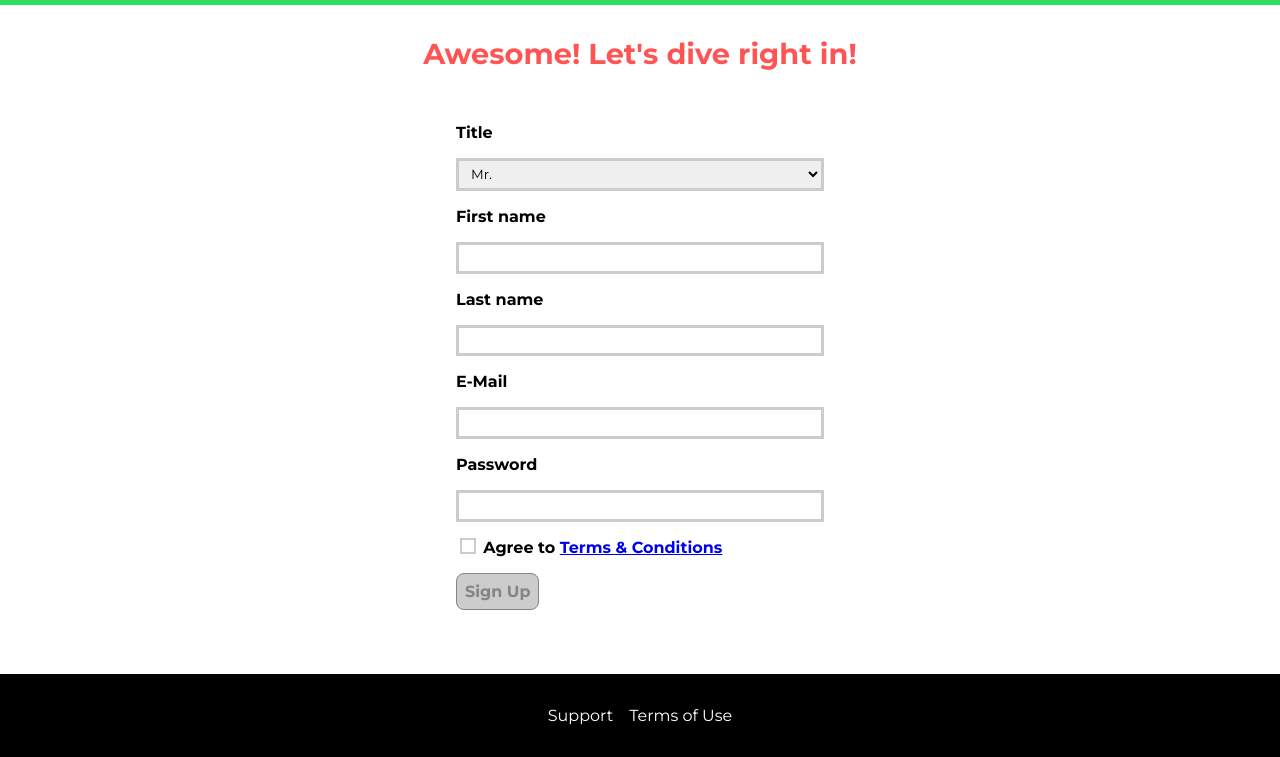
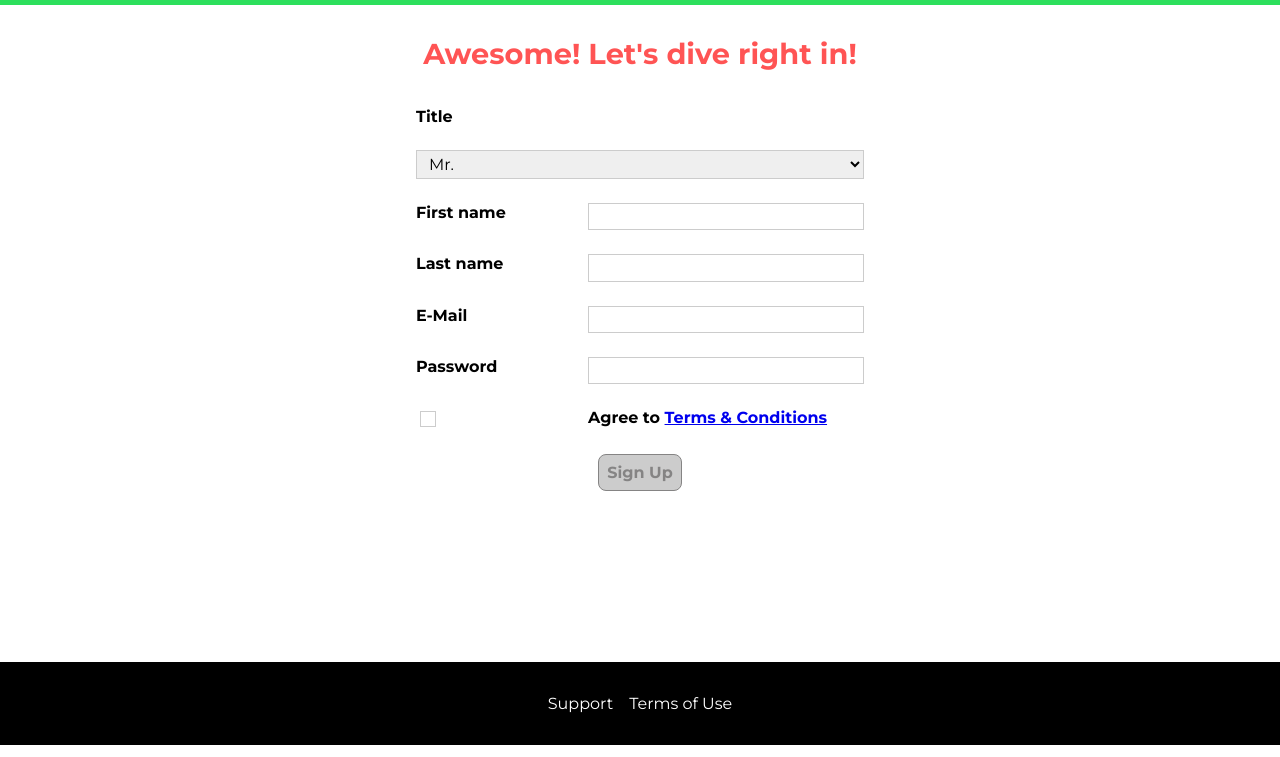
Before and after one commit to Aman50/css-complete-guide, a plain HTML site: page start-hosting/index.html in a window 1280 px wide. Shown: the part 55-812 px from the top of the page. Drawn offline with Linux system fonts and the light colour scheme.

Commit message:
Added grid, transitions and animations

```diff
--- a/main.css
+++ b/main.css
@@ -154,7 +154,9 @@
 }
 .modal {
     position: fixed;
-    display: none;
+    opacity: 0;
+    transform: translateY(-2rem);
+    transition: opacity 500ms ease-out, transform 500ms ease-out;
     z-index: 200;
     top: 20%;
     left: 30%;
--- a/shared.css
+++ b/shared.css
@@ -1,25 +1,45 @@
+:root {
+    --dark-green: #0e4f1f;
+    --gray: #858484;
+
+}
+
 * {
     box-sizing: border-box;
+}
+
+html {
+    height: 100%;
 }
 
 body {
     font-family: 'Montserrat', sans-serif;
     margin: 0;
+    height: 100%;
+    font-family: "Montserrat", sans-serif;
+    margin: 0;
+    display: grid;
+    grid-template-rows: 3.5rem auto fit-content(8rem);
+    grid-template-areas:
+    "header"
+    "main"
+    "footer";
 }
 
 main {
-    margin-top: 3.5rem;
-    min-height: calc(100vh - 3.5rem - 5.3rem - 3rem);
+    grid-area: main;
 }
 
 .backdrop {
     position: fixed;
+    transition: opacity 500ms ease-out, transform 500ms ease-out;
     top: 0;
     left: 0;
     height: 100vh;
     width: 100vw;
     z-index: 100;
     display: none;
+    opacity: 0;
     background: rgba(0, 0, 0, 0.5);
 }
 
@@ -87,7 +107,7 @@ main {
 .main-nav__item a,
 .mobile-nav__item a {
     text-decoration: none;
-    color: #0e4f1f;
+    color: var(--dark-green);
     font-weight: bold;
     padding: 0.188rem 0;
 }
@@ -96,6 +116,10 @@ main {
 .main-nav__item a:active {
     color: white;
     border-bottom: 0.313rem solid white;
+}
+
+.main-nav__item--cta {
+    animation: wiggle 400ms ease-out 8 alternate;
 }
 
 .main-nav__item--cta a,
@@ -130,6 +154,7 @@ main {
     background: black;
     padding: 2rem;
     margin-top: 3rem;
+    grid-area: footer;
 }
 
 .main-footer__links {
@@ -167,10 +192,10 @@ main {
 }
 
 .button {
-    background: #0e4f1f;
+    background: var(--dark-green);
     color: white;
     font: inherit;
-    border: 0.094rem solid #0e4f1f;
+    border: 0.094rem solid var(--dark-green);
     padding: 0.5rem;
     border-radius: 0.5rem;
     font-weight: bold;
@@ -180,7 +205,7 @@ main {
 .button:hover,
 .button:active {
     background: white;
-    color: #0e4f1f;
+    color: var(--dark-green);
 }
 
 .button:focus {
@@ -189,14 +214,14 @@ main {
 
 .button[disabled] {
     cursor: not-allowed;
-    color: #858484;
-    border-color: #858484;
+    color: var(--gray, #858484);
+    border-color: var(--gray, #858484);
     background: #ccc;
 
 }
 
 .mobile-nav {
-    display: none;
+    transform: translateX(-100%);
     position: fixed;
     z-index: 101;
     top: 0;
@@ -204,6 +229,7 @@ main {
     background: white;
     width: 80%;
     height: 100vh;
+    transition: transform 500ms ease-out;
   }
 
   .mobile-nav__items {
@@ -228,4 +254,20 @@ main {
 
 .open {
     display: block !important;
+    opacity: 1 !important;
+    transform: translateY(0) !important;
 }
+
+@keyframes wiggle {
+    0% {
+        transform: rotate(0deg);
+    }
+
+    50% {
+        transform: rotate(-10deg);
+    }
+
+    100% {
+        transform: rotate(10deg);
+    }
+}
--- a/shared.js
+++ b/shared.js
@@ -10,7 +10,10 @@ var sideNav = document.querySelector('.mobile-nav');
 
 for(var i = 0; i < planSelectionBtns.length; i++) {
     planSelectionBtns[i].addEventListener('click', function() {
-        backdrop.classList.add('open');
+        backdrop.style.display = 'block';
+        setTimeout(() => {
+            backdrop.classList.add('open');
+        }, 20);
         modal.classList.add('open');
     });
 };
@@ -26,11 +29,18 @@ if (modalCloseBtn) {
 
 sideNavToggleBtn.addEventListener('click', () => {
     sideNav.classList.add('open');
-    backdrop.classList.add('open');
+
+    backdrop.style.display = 'block';
+    setTimeout(() => {
+        backdrop.classList.add('open');
+    }, 20);
 });
 
 function closeModal() {
     backdrop.classList.remove('open');
+    setTimeout(() => {
+        backdrop.style.display = 'none';
+    }, 500);
     if (modal) {
         modal.classList.remove('open');
     }
--- a/start-hosting/start-hosting.css
+++ b/start-hosting/start-hosting.css
@@ -1,77 +1,97 @@
+main {
+    padding-top: 1rem;
+}
+
 .signup-title {
     text-align: center;
     font-size: 1.8rem;
     color: #ff5454;
 }
 
-main {
-    padding-top: 1rem;
-}
-
 .signup-form {
     padding: 1rem;
+    display: grid;
+    row-gap: 0.75rem;
 }
 
 .signup-form label {
     font-weight: bold;
 }
 
-label,
-input,
-select {
+.signup-form label,
+.signup-form input,
+.signup-form select {
     display: block;
-    margin-top: 1rem;
     width: 100%;
 }
 
-.signup-form input:not(input[type="checkbox"]),
-.signup-form select {
-    font-family: inherit;
-    border: 3px solid #ccc;
-    padding: 0.3rem 0.5rem;
+/* .signup-form input[type="checkbox"] */
+.signup-form input[id*="terms"],
+.signup-form input[id*="terms"] + label {
+    display: inline-block;
+    width: auto;
+    vertical-align: bottom;
 }
 
-.signup-form input:not(input[type="checkbox"]):focus,
+.signup-form input:not([type="checkbox"]),
+.signup-form select {
+    border: 1px solid #ccc;
+    padding: 0.2rem 0.5rem;
+    font: inherit;
+}
+
+.signup-form input:focus,
 .signup-form select:focus {
     outline: none;
     background: #d8f3df;
     border-color: #2ddf5c;
 }
 
-/* input[type="checkbox"] { */
-.signup-form input[id*="agree"],
-.signup-form input[id*="agree"] + label {
-    display: inline-block;
-    width: auto;
-    vertical-align: middle;
-}
-
 .signup-form input[type="checkbox"] {
-    appearance: none;
+    border: 1px solid #ccc;
     background: white;
-    border: 2px solid #ccc;
     width: 1rem;
     height: 1rem;
+    -webkit-appearance: none;
+    -moz-appearance: none;
+    appearance: none;
 }
 
 .signup-form input[type="checkbox"]:checked {
     background: #2ddf5c;
+    border: #0e4f1f;
 }
 
-.signup-form:invalid,
+.signup-form input.invalid,
+.signup-form select.invalid,
 .signup-form :invalid {
-    background: rgb(253, 185, 185);
     border-color: red !important;
+    background: #faacac;
 }
 
 .signup-form button[type="submit"] {
     display: block;
-    margin-top: 1rem;
 }
 
 @media (min-width: 40rem) {
     .signup-form {
         margin: auto;
-        max-width: 25rem;
+        width: 30rem;
+        grid-template-columns: 10rem auto;
+        gap: 1.5rem 0.75rem;
+    }
+
+    #title {
+        grid-column: span 2;
+    }
+
+    .signup-page__terms {
+        grid-column: span 2;
+        justify-self: center;
+    }
+
+    .signup-form button[type="submit"] {
+        grid-column: span 2;
+        justify-self: center;
     }
 }
```
Also changed, not shown: customers/customers.css (+25 -2 lines), packages/packages.css (+21 -1 lines).
